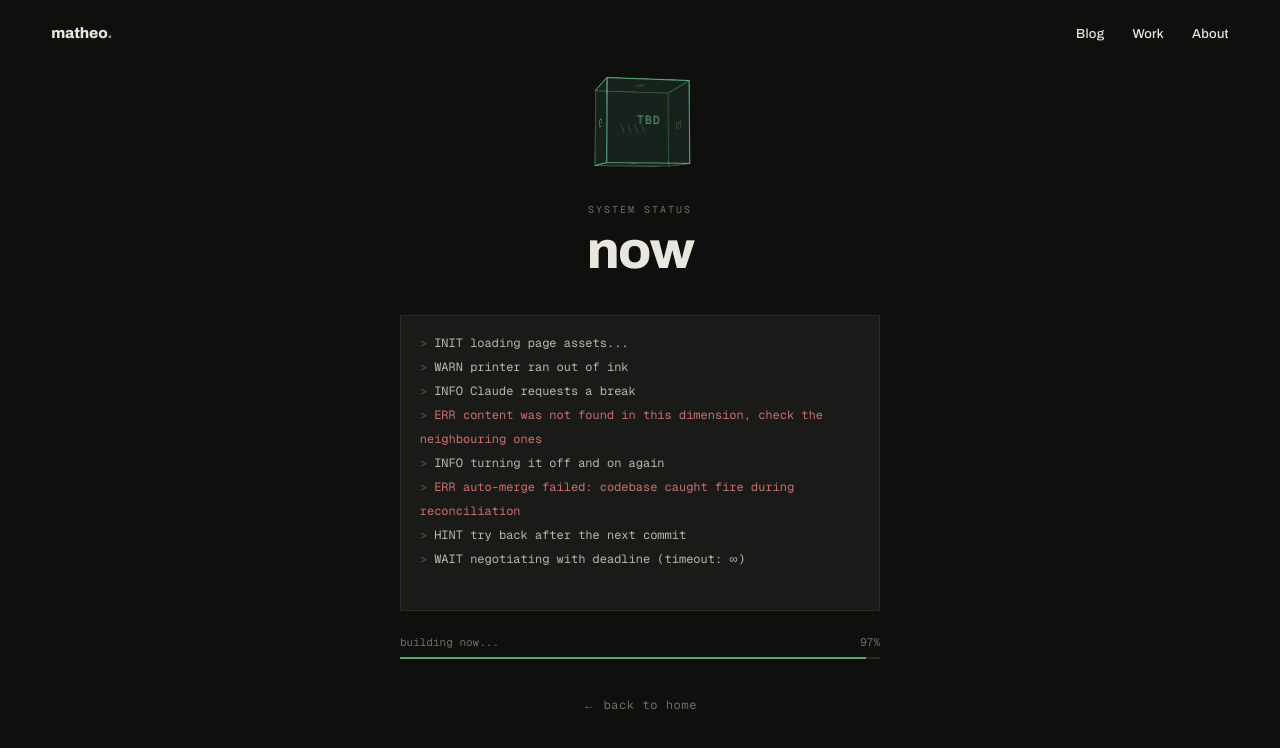
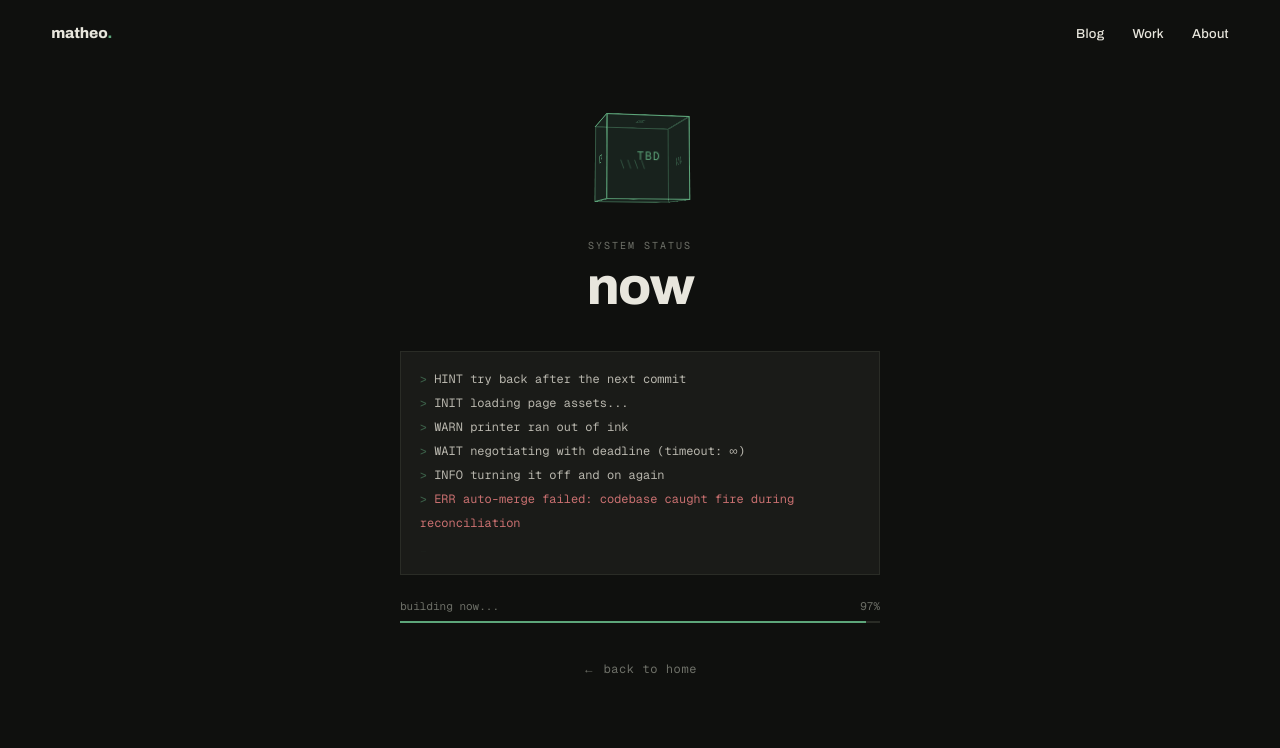
Before and after one commit to Sucu-Syndicate/silverline-portfolio, a Next.js app: page /now in a window 1280 px wide. Shown: the top 748 px of the page. Built offline with nearby package versions, Linux system fonts and the light colour scheme.

Commit message:
[PTASK-007] WIP terminal — 5 random lines then always ends on ERR

```diff
--- a/components/ui/WorkInProgress.tsx
+++ b/components/ui/WorkInProgress.tsx
@@ -18,37 +18,47 @@ const FACE_STYLES: CSSProperties[] = [
 
 const FACE_LABELS = ['WIP', '404', 'TBD', '////', 'NaN', '...'];
 
-const LOG_LINES = [
+const LOG_POOL = [
   'INIT  loading page assets...',
   'WARN  printer ran out of ink',
   'INFO  Claude requests a break',
-  'ERR   content was not found in this dimension, check the neighbouring ones',
   'INFO  turning it off and on again',
-  'ERR   auto-merge failed: codebase caught fire during reconciliation',
   'HINT  try back after the next commit',
   'WAIT  negotiating with deadline (timeout: ∞)',
   'SYS   ETA: Maybe.',
 ];
+
+const ERR_POOL = [
+  'ERR   content was not found in this dimension, check the neighbouring ones',
+  'ERR   auto-merge failed: codebase caught fire during reconciliation',
+];
+
+function buildSequence(): string[] {
+  const shuffled = [...LOG_POOL].sort(() => Math.random() - 0.5).slice(0, 5);
+  const err = ERR_POOL[Math.floor(Math.random() * ERR_POOL.length)];
+  return [...shuffled, err];
+}
 
 interface WorkInProgressProps {
   label: string;
 }
 
 export default function WorkInProgress({ label }: WorkInProgressProps) {
-  const [lines, setLines] = useState<string[]>([LOG_LINES[0]]);
+  const [sequence] = useState(buildSequence);
+  const [lines, setLines] = useState<string[]>([sequence[0]]);
   const [progress, setProgress] = useState(0);
 
   useEffect(() => {
     let i = 1;
     const id = setInterval(() => {
-      if (i < LOG_LINES.length) {
-        setLines((prev) => [...prev, LOG_LINES[i++]]);
+      if (i < sequence.length) {
+        setLines((prev) => [...prev, sequence[i++]]);
       } else {
         clearInterval(id);
       }
     }, 700);
     return () => clearInterval(id);
-  }, []);
+  }, [sequence]);
 
   useEffect(() => {
     const id = setInterval(() => {
```
